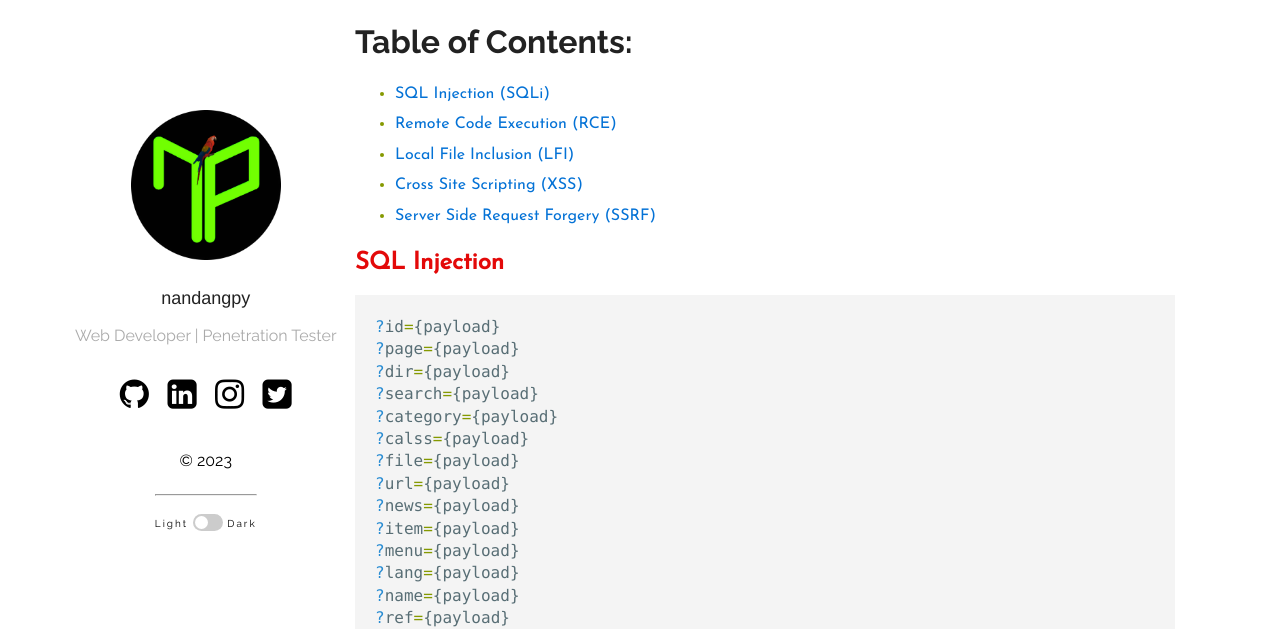
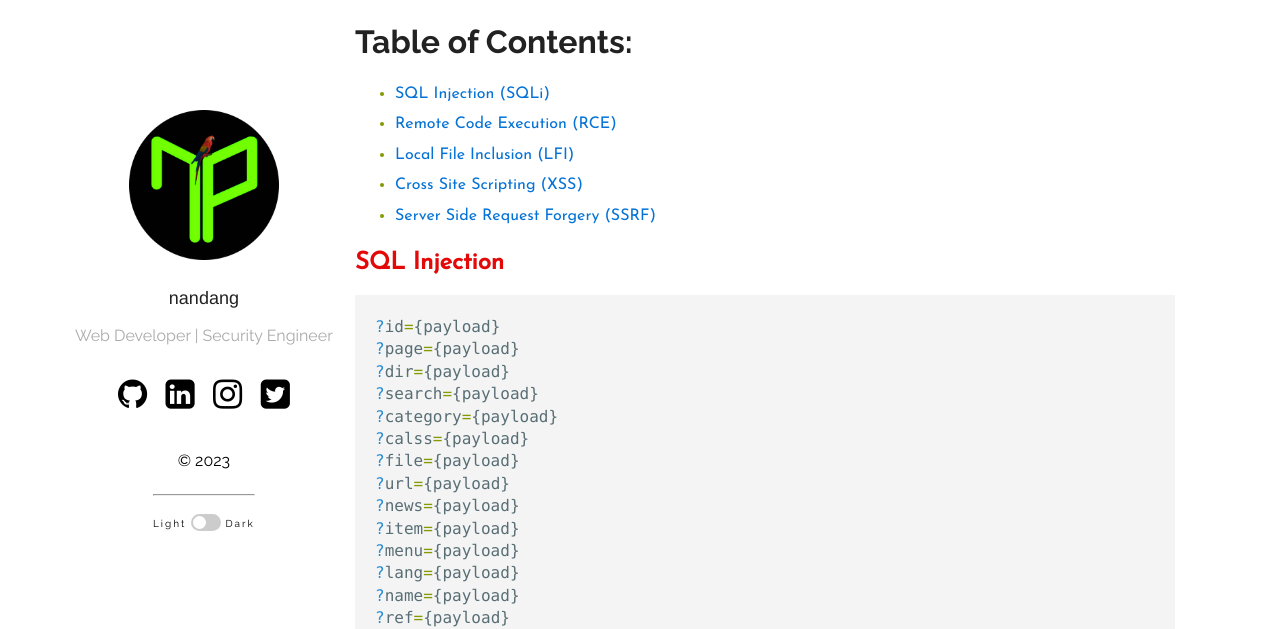
Before and after one commit to nandangpy/nandangpy.github.io, a Jekyll site: the page built from _posts/2022-01-05-parameter-test.md, in a window 1280 px wide. Shown: the part 128-757 px from the top of the page. Built offline with Jekyll 4.4.1, drawn with Linux system fonts in a browser that asks for light colours.

Commit message:
Update _config.yml
Solved bug

```diff
--- a/_config.yml
+++ b/_config.yml
@@ -1,16 +1,16 @@
 title: nandanG~Sec
-author: nandangpy
+author: nandang
 email: contact.nandang@gmail.com
 description: > # this means to ignore newlines until "show_exerpts:"
- Pentest, Hacking & CTF
+ Web Security, Penetration testing, Hacking & CTF.
 show_excerpts: true
 
 sass:
   sass_dir: _sass
 permalink: /:year/:month/:day/:title
 plainwhite:
-  name: nandangpy
-  tagline: Web Developer | Penetration Tester
+  name: nandang
+  tagline: Web Developer | Security Engineer
   date_format: "%b %-d, %Y"
   sitemap: true # set to true to generate sitemap.xml content
   # search: true # set to true to enable searchbar
```
